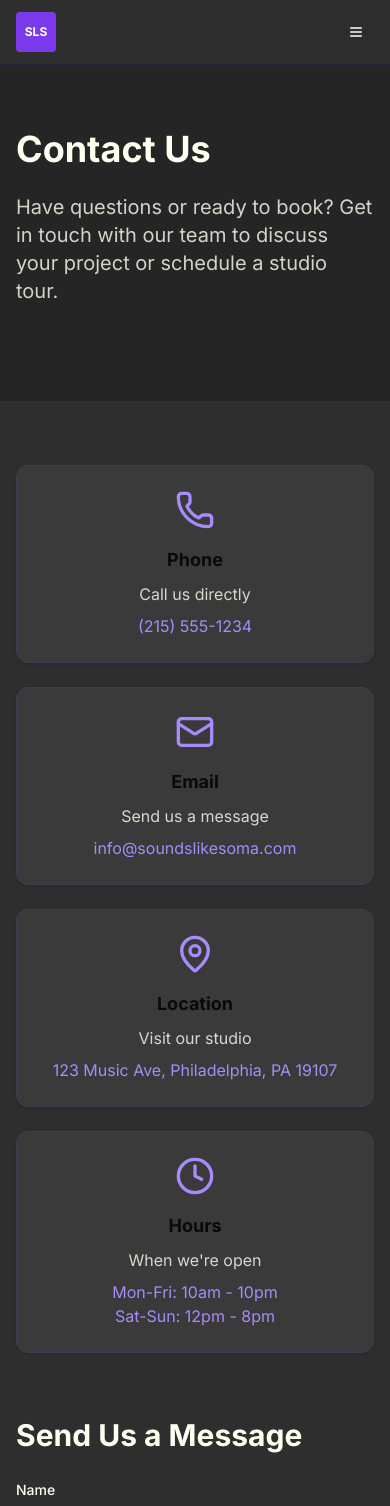
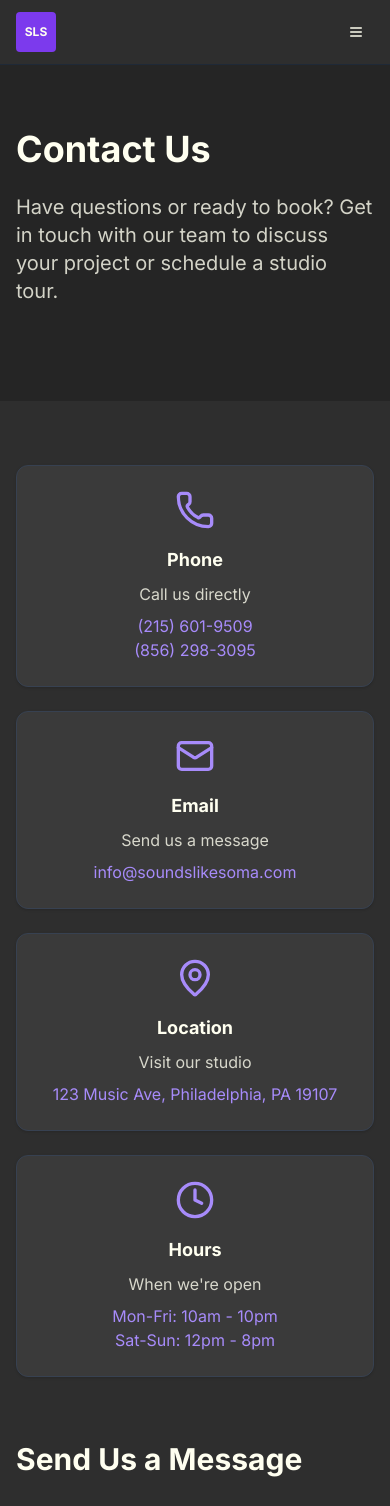
Before and after one commit to zackhanni/sounds-like-soma, a Next.js app: page /contact in a window 390 px wide. Shown: the top 1506 px of the page. Built offline with nearby package versions, Linux system fonts and the light colour scheme.

Commit message:
fixed text color and phone numbers

```diff
--- a/app/contact/page.tsx
+++ b/app/contact/page.tsx
@@ -83,21 +83,27 @@ export default function ContactPage() {
       <section className="py-16 bg-[#2E2E2E]">
         <div className="container mx-auto px-4">
           <div className="grid grid-cols-1 md:grid-cols-2 lg:grid-cols-4 gap-6 mb-16">
-            <Card className="bg-[#3A3A3A] border-gray-700">
+            <Card className="bg-[#3A3A3A] text-[#FFFFF0] border-gray-700">
               <CardContent className="p-6 flex flex-col items-center text-center">
                 <Phone className="h-10 w-10 text-purple-400 mb-4" />
                 <h3 className="text-lg font-bold mb-2">Phone</h3>
                 <p className="text-[#FFFFF0]/80 mb-2">Call us directly</p>
                 <a
-                  href="tel:+12155551234"
+                  href="tel:+12156019509"
                   className="text-purple-400 hover:underline"
                 >
-                  (215) 555-1234
+                  (215) 601-9509
+                </a>
+                <a
+                  href="tel:+18562983095"
+                  className="text-purple-400 hover:underline"
+                >
+                  (856) 298-3095
                 </a>
               </CardContent>
             </Card>
 
-            <Card className="bg-[#3A3A3A] border-gray-700">
+            <Card className="bg-[#3A3A3A] text-[#FFFFF0] border-gray-700">
               <CardContent className="p-6 flex flex-col items-center text-center">
                 <Mail className="h-10 w-10 text-purple-400 mb-4" />
                 <h3 className="text-lg font-bold mb-2">Email</h3>
@@ -111,7 +117,7 @@ export default function ContactPage() {
               </CardContent>
             </Card>
 
-            <Card className="bg-[#3A3A3A] border-gray-700">
+            <Card className="bg-[#3A3A3A] text-[#FFFFF0] border-gray-700">
               <CardContent className="p-6 flex flex-col items-center text-center">
                 <MapPin className="h-10 w-10 text-purple-400 mb-4" />
                 <h3 className="text-lg font-bold mb-2">Location</h3>
@@ -122,7 +128,7 @@ export default function ContactPage() {
               </CardContent>
             </Card>
 
-            <Card className="bg-[#3A3A3A] border-gray-700">
+            <Card className="bg-[#3A3A3A] text-[#FFFFF0] border-gray-700">
               <CardContent className="p-6 flex flex-col items-center text-center">
                 <Clock className="h-10 w-10 text-purple-400 mb-4" />
                 <h3 className="text-lg font-bold mb-2">Hours</h3>
--- a/app/page.tsx
+++ b/app/page.tsx
@@ -26,19 +26,19 @@ export default function Home() {
                   <div className="flex items-center gap-2">
                     <Phone className="h-4 w-4 text-purple-400" />
                     <a
-                      href="tel:+12155551234"
+                      href="tel:+12156019509"
                       className="hover:text-purple-400 transition-colors"
                     >
-                      (215) 555-1234
+                      (215) 601-9509
                     </a>
                   </div>
                   <div className="flex items-center gap-2">
                     <Phone className="h-4 w-4 text-purple-400" />
                     <a
-                      href="tel:+12155555678"
+                      href="tel:+18562983095"
                       className="hover:text-purple-400 transition-colors"
                     >
-                      (215) 555-5678
+                      (856) 298-3095
                     </a>
                   </div>
                   <div className="flex items-center gap-2">
```
